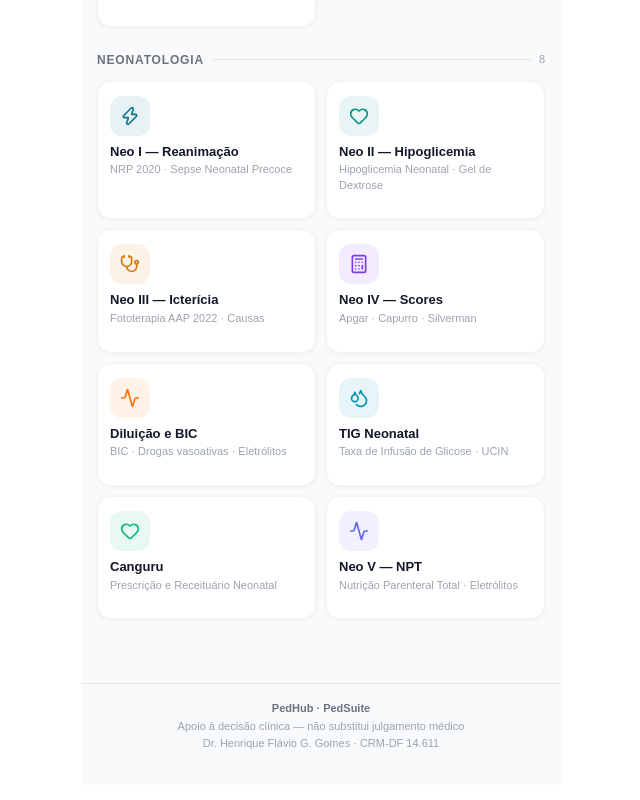
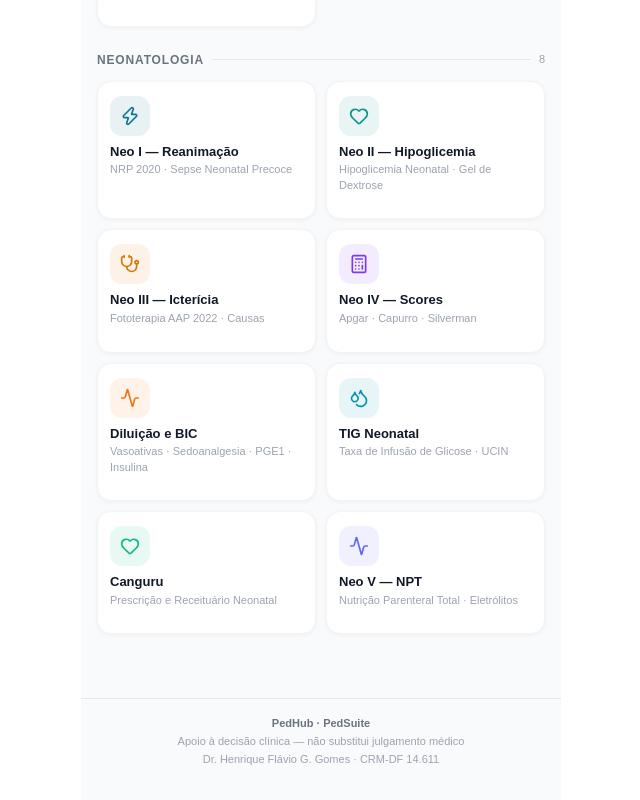
Before and after one commit to henriquepedbsb-pixel/pedhub, a React (Vite) app: page /#/ in a window 1280 px wide. Shown: the part 1152-1952 px from the top of the page, without its empty margins (319-959 px from the left). Built offline with nearby package versions, Linux system fonts and the light colour scheme.

Commit message:
fix: desc Diluição e BIC

```diff
--- a/src/PedHub.jsx
+++ b/src/PedHub.jsx
@@ -168,7 +168,7 @@ const MODULOS = [
   {
     rota:  "/dilucao-bic",
     label: "Diluição e BIC",
-    desc:  "BIC · Drogas vasoativas · Eletrólitos",
+    desc:  "Vasoativas · Sedoanalgesia · PGE1 · Insulina",
     Icon:  Activity,
     cor:   "#F97316",
     grupo: "Neonatologia",
```
